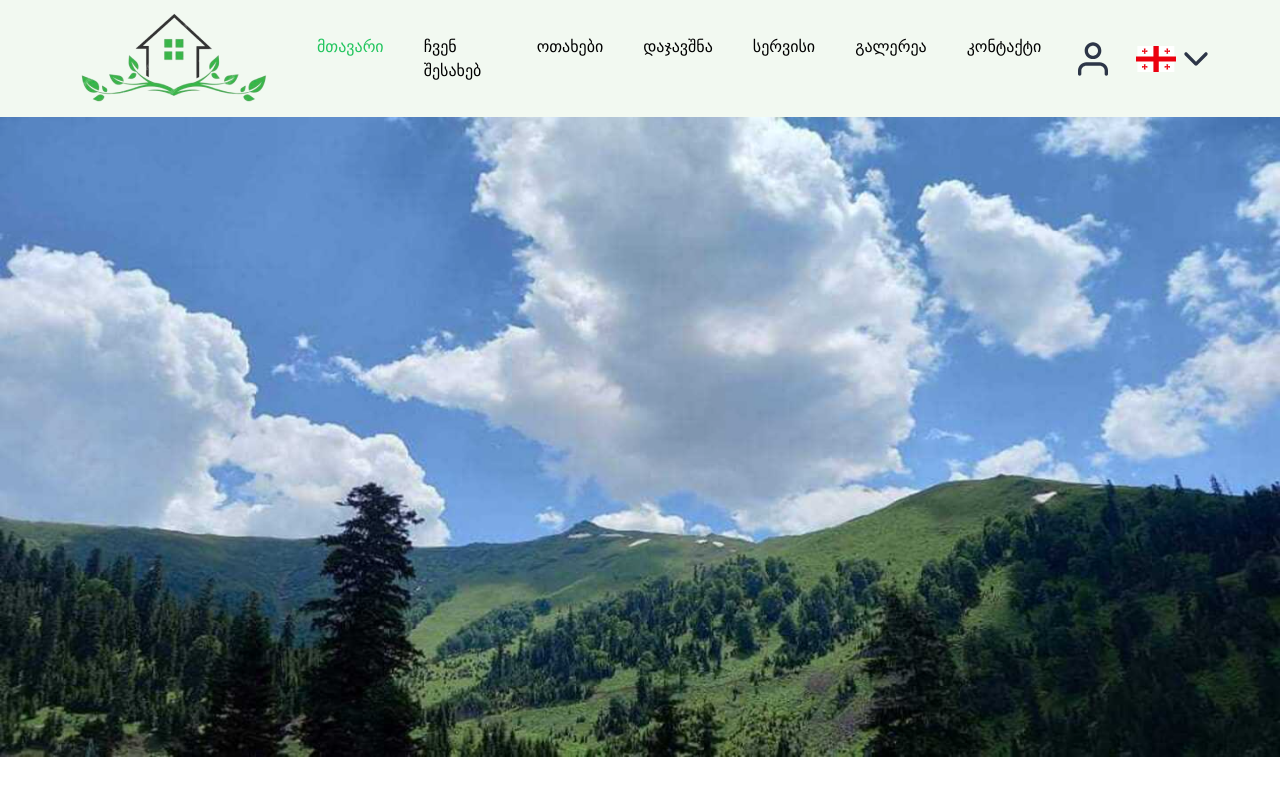
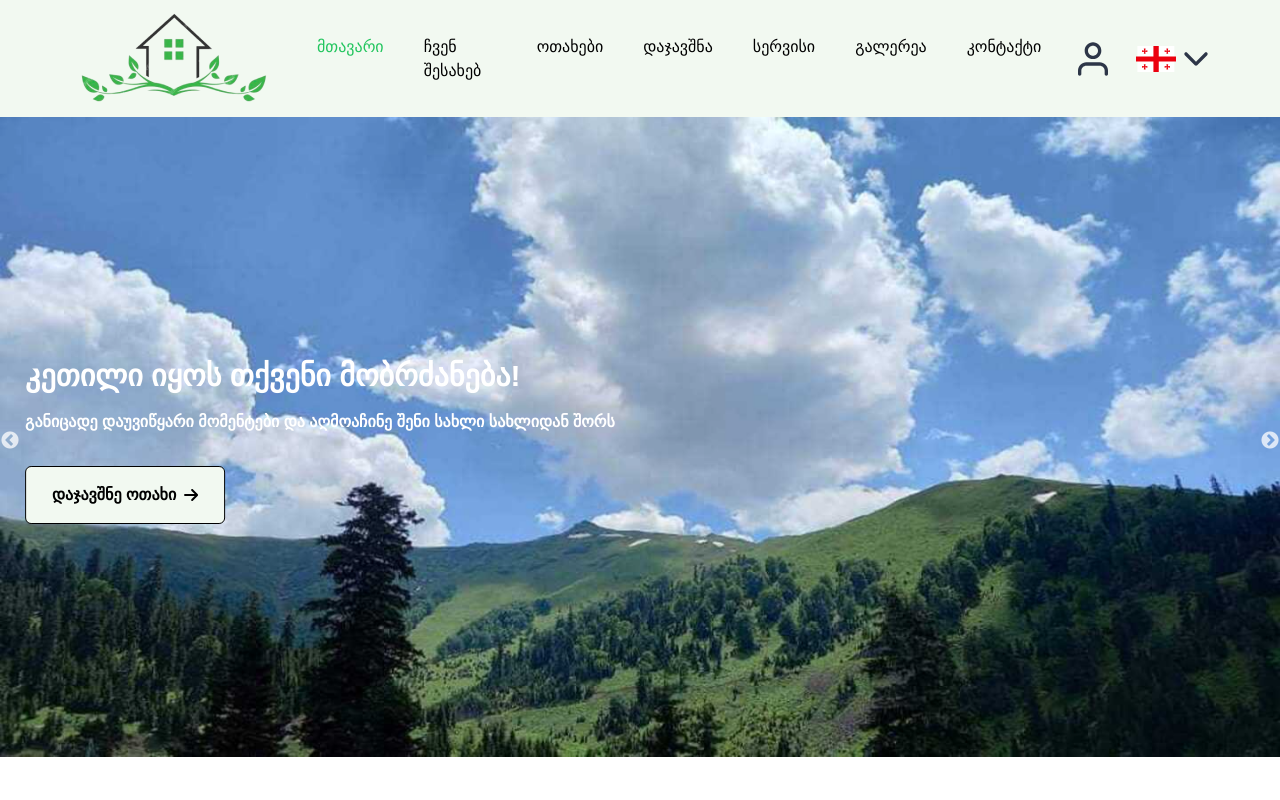
Before and after one commit to houtaruoreki/hotel, a React (Vite) app in the folder frontend/: page / in a window 1280 px wide. Shown: the top 800 px of the page. Built offline with nearby package versions, Linux system fonts and the light colour scheme; no server answers.

Commit message:
add slider

```diff
--- a/frontend/package.json
+++ b/frontend/package.json
@@ -10,6 +10,8 @@
     "preview": "vite preview"
   },
   "dependencies": {
+    "@fortawesome/free-solid-svg-icons": "^6.5.2",
+    "@fortawesome/react-fontawesome": "^0.2.0",
     "latest": "^0.2.0",
     "react": "^18.2.0",
     "react-dom": "^18.2.0",
--- a/frontend/src/components/SimpleSlider.jsx
+++ b/frontend/src/components/SimpleSlider.jsx
@@ -1,32 +1,59 @@
-import Slider from "react-slick";
-import "slick-carousel/slick/slick.css";
-import "slick-carousel/slick/slick-theme.css";
-import "../styles.css";
-import image from "/Images/image.png";
+import React, { useRef } from 'react';
+import Slider from 'react-slick';
+import 'slick-carousel/slick/slick.css';
+import 'slick-carousel/slick/slick-theme.css';
 import springImage from "/Images/image 8.png";
 import autumnImage from "/Images/image 14.png";
 import winterImage from "/Images/image 15.png";
+import { FontAwesomeIcon } from '@fortawesome/react-fontawesome';
+import { faArrowRight } from '@fortawesome/free-solid-svg-icons';
+import { Link } from "react-router-dom";
+
+
 export default function SimpleSlider() {
-  var settings = {
+  const sliderRef = useRef(null);
+
+
+  const settings = {
     dots: false,
     infinite: true,
-    speed: 500,
+    speed: 600,
     slidesToShow: 1,
-    slidesToScroll: 1,
+    slidesToScroll: 1
   };
+
+  const slideContent = (
+    <div className="absolute top-1/2 left-1/4 transform -translate-x-1/2 -translate-y-1/2 text-left z-10 font-bold ">
+      <h1 className="text-3xl mb-4 text-white">კეთილი იყოს თქვენი მობრძანება!</h1>
+      <p className="mb-8 text-white">განიცადე დაუვიწყარი მომენტები და აღმოაჩინე შენი სახლი სახლიდან შორს</p>
+      <Link to="/Reservation"  className="p-[16px] bg-[#f2f9f1] rounded-md border border-black hover:bg-mwvane transition duration-300 ease-in-out flex items-center justify-center w-[50%] md:w-[200px]">
+        დაჯავშნე ოთახი
+        <FontAwesomeIcon icon={faArrowRight} className="ml-2" />
+      </Link>
+    </div>
+  );
+
+
   return (
-    <div className="p-0">
-      <Slider {...settings}>
-        <div>
+    <div className="relative overflow-x-hidden">
+      <Slider ref={sliderRef} {...settings}>
+        <div className="relative">
           <img src={springImage} alt="spring" />
         </div>
-        <div>
+        <div className="relative">
           <img src={autumnImage} alt="autumn" />
         </div>
-        <div>
+        <div className="relative">
           <img src={winterImage} alt="winter" />
         </div>
       </Slider>
+      {slideContent}
+      <button className="slick-arrow slick-prev" style={{ left: 0 }} onClick={() => sliderRef.current.slickPrev()}>
+        Previous
+      </button>
+      <button className="slick-arrow slick-next" style={{ right: 0 }} onClick={() => sliderRef.current.slickNext()}>
+        Next
+      </button>
     </div>
   );
 }
```
Also changed, not shown: 1 other file (tests, documents, lock files or other folders).
